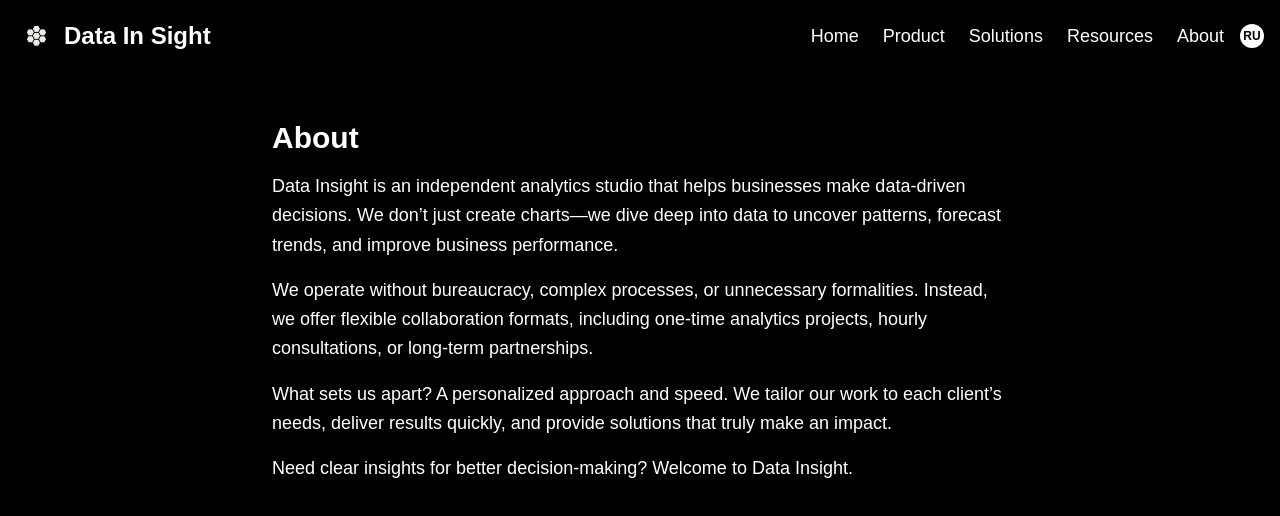
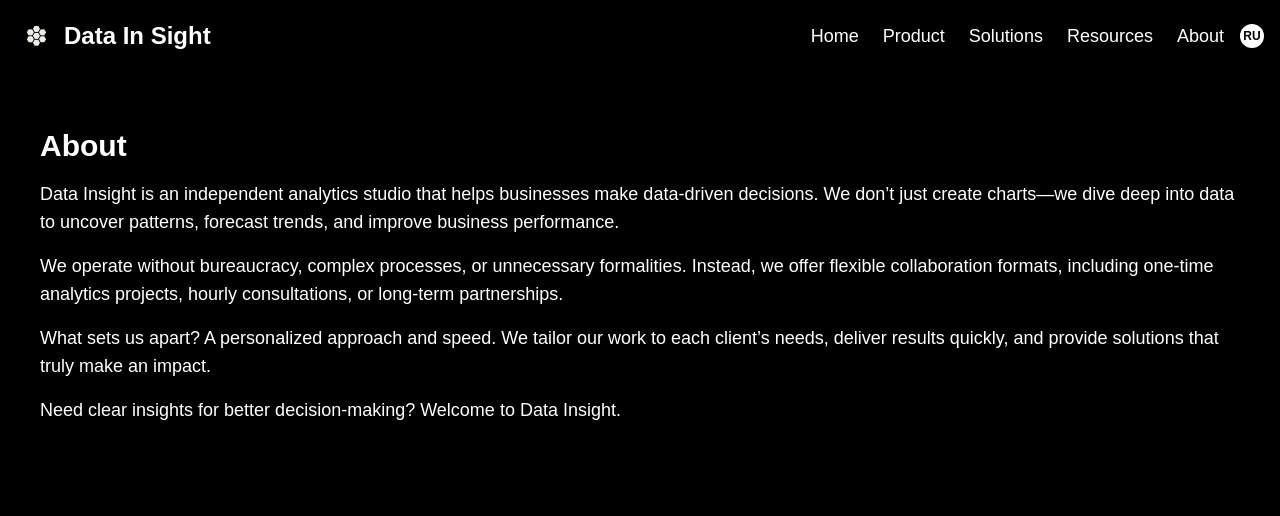
Before and after one commit to KseniiaBogatenkova/analytics-services, a React (Create React App) app: page /about in a window 1280 px wide. Shown: the top 516 px of the page. Built offline with nearby package versions, Linux system fonts and the light colour scheme.

Commit message:
Updated project with latest changes

```diff
--- a/src/locales/en/translation.json
+++ b/src/locales/en/translation.json
@@ -7,5 +7,25 @@
   "product": "Product",
   "solutions": "Solutions",
   "resources": "Resources",
-    "about": "About"
+  "about": "About",
+
+  "products_title": "Products",
+  "products_analytics": "Data Analytics: data exploration, insights discovery, and visualization creation",
+  "products_ab_testing": "A/B Testing: experiment design, results analysis, and recommendations",
+  "products_sql": "SQL & Databases: query optimization, database management, and working with big data",
+  "products_ml": "Python & Machine Learning: automation, data analysis, and forecasting",
+  "products_consulting": "Consulting & Training: business analytics guidance and foundational training",
+
+  "solutions_title": "Solutions",
+  "solutions_description": "Our solutions, driven by data analytics and a personalized approach, are designed to foster innovation, optimize business processes, and create measurable impact across various industries. We enable businesses to make informed decisions, reduce costs, and enhance performance through data insights, automation, and accurate forecasting.",
+
+  "resources_title": "Resources",
+  "resources_product_overview": "Product Overview",
+  "resources_webinars": "Webinars",
+
+  "about_title": "About",
+  "about_description": "Data Insight is an independent analytics studio that helps businesses make data-driven decisions. We don’t just create charts—we dive deep into data to uncover patterns, forecast trends, and improve business performance.",
+  "about_approach": "We operate without bureaucracy, complex processes, or unnecessary formalities. Instead, we offer flexible collaboration formats, including one-time analytics projects, hourly consultations, or long-term partnerships.",
+  "about_differentiation": "What sets us apart? A personalized approach and speed. We tailor our work to each client’s needs, deliver results quickly, and provide solutions that truly make an impact.",
+  "about_invite": "Need clear insights for better decision-making? Welcome to Data Insight."
 }
--- a/src/locales/ru/translation.json
+++ b/src/locales/ru/translation.json
@@ -7,5 +7,25 @@
   "product": "Продукт",
   "solutions": "Решения",
   "resources": "Ресурсы",
-    "about": "О нас"
+  "about": "О нас",
+
+  "products_title": "Продукты",
+  "products_analytics": "Аналитика данных: исследование данных, поиск инсайтов, построение визуализаций",
+  "products_ab_testing": "A/B-тестирование: дизайн экспериментов, анализ результатов, рекомендации",
+  "products_sql": "SQL и базы данных: настройка и оптимизация запросов, работа с большими данными",
+  "products_ml": "Python и ML: автоматизация, анализ, прогнозирование",
+  "products_consulting": "Консалтинг и обучение: помощь в разборе аналитики для бизнеса, обучение основам",
+
+  "solutions_title": "Решения",
+  "solutions_description": "Наши решения на основе аналитики данных и персонализированного подхода призваны стимулировать инновации, оптимизировать бизнес-процессы и оказывать влияние на результаты в различных отраслях. Мы помогаем принимать взвешенные решения, сокращать издержки и повышать эффективность бизнеса с помощью анализа данных, автоматизации и точных прогнозов.",
+
+  "resources_title": "Ресурсы",
+  "resources_product_overview": "Обзор продукта",
+  "resources_webinars": "Вебинары",
+
+  "about_title": "О нас",
+  "about_description": "Data In Sight – это независимая аналитическая студия, которая помогает бизнесу принимать решения на основе данных. Мы не просто строим графики — мы глубоко разбираемся в данных, чтобы находить закономерности, прогнозировать развитие и улучшать бизнес-показатели.",
+  "about_approach": "Мы работаем без бюрократии, сложных процессов и лишних формальностей. Вместо этого мы предлагаем гибкие форматы сотрудничества: разовые аналитические проекты, почасовые консультации или долгосрочное партнерство.",
+  "about_differentiation": "Что нас отличает? Индивидуальный подход и скорость. Мы адаптируемся под задачи клиента, работаем оперативно и предоставляем решения, которые действительно работают.",
+  "about_invite": "Вам нужны чёткие данные для принятия решений? Добро пожаловать в Data Insight."
 }
--- a/src/pages/About.js
+++ b/src/pages/About.js
@@ -1,30 +1,16 @@
 import React from "react";
+import { useTranslation } from "react-i18next";
 
 const About = () => {
+  const { t } = useTranslation();
+
   return (
-    <div className="text-white p-4 max-w-3xl mx-auto">
-      <h1 className="text-3xl font-bold mb-4">About</h1>
-      <p className="text-lg leading-relaxed mb-4">
-        Data Insight is an independent analytics studio that helps businesses
-        make data-driven decisions. We don’t just create charts—we dive deep
-        into data to uncover patterns, forecast trends, and improve business
-        performance.
-      </p>
-      <p className="text-lg leading-relaxed mb-4">
-        We operate without bureaucracy, complex processes, or unnecessary
-        formalities. Instead, we offer flexible collaboration formats,
-        including one-time analytics projects, hourly consultations,
-        or long-term partnerships.
-      </p>
-      <p className="text-lg leading-relaxed mb-4">
-        What sets us apart? A personalized approach and speed.
-        We tailor our work to each client’s needs, deliver results quickly,
-        and provide solutions that truly make an impact.
-      </p>
-      <p className="text-lg leading-relaxed">
-        Need clear insights for better decision-making?
-        Welcome to Data Insight.
-      </p>
+    <div className="text-left p-6">
+      <h1 className="text-3xl font-bold mb-4">{t("about_title")}</h1>
+      <p className="text-lg mb-4">{t("about_description")}</p>
+      <p className="text-lg mb-4">{t("about_approach")}</p>
+      <p className="text-lg mb-4">{t("about_differentiation")}</p>
+      <p className="text-lg mb-4">{t("about_invite")}</p>
     </div>
   );
 };
--- a/src/pages/Product.js
+++ b/src/pages/Product.js
@@ -1,28 +1,18 @@
 import React from "react";
+import { useTranslation } from "react-i18next";
 
 const Product = () => {
+  const { t } = useTranslation();
+
   return (
-    <div className="text-white p-4 max-w-3xl mx-auto">
-      <h1 className="text-3xl font-bold mb-4">Products</h1>
-      <ul className="list-disc ml-5 space-y-2">
-        <li>
-          <strong>Data Analytics:</strong> data exploration, insights discovery,
-          and visualization creation
-        </li>
-        <li>
-          <strong>A/B Testing:</strong> experiment design, results analysis, and recommendations
-        </li>
-        <li>
-          <strong>SQL & Databases:</strong> query optimization, database management, and working
-          with big data
-        </li>
-        <li>
-          <strong>Python & Machine Learning:</strong> automation, data analysis, and forecasting
-        </li>
-        <li>
-          <strong>Consulting & Training:</strong> business analytics guidance and foundational
-          training
-        </li>
+    <div className="ttext-left p-6">
+      <h1 className="text-3xl font-bold">{t("products_title")}</h1>
+      <ul className="mt-4 space-y-2 text-lg">
+        <li>{t("products_analytics")}</li>
+        <li>{t("products_ab_testing")}</li>
+        <li>{t("products_sql")}</li>
+        <li>{t("products_ml")}</li>
+        <li>{t("products_consulting")}</li>
       </ul>
     </div>
   );
--- a/src/pages/Resources.js
+++ b/src/pages/Resources.js
@@ -1,16 +1,16 @@
 import React from "react";
+import { useTranslation } from "react-i18next";
 
 const Resources = () => {
+  const { t } = useTranslation();
+
   return (
-    <div className="text-white p-4 max-w-3xl mx-auto">
-      <h1 className="text-3xl font-bold mb-4">Resources</h1>
-      <ul className="list-disc ml-5 space-y-2">
-        <li>
-          <strong>Product Overview</strong>
-        </li>
-        <li>
-          <strong>Webinars</strong>
-        </li>
+    <div className="text-left p-6">
+      <h1 className="text-3xl font-bold mb-4">{t("resources_title")}</h1>
+
+      <ul className="text-lg space-y-3">
+        <li>{t("resources_product_overview")}</li>
+        <li>{t("resources_webinars")}</li>
       </ul>
     </div>
   );
--- a/src/pages/Solutions.js
+++ b/src/pages/Solutions.js
@@ -1,17 +1,13 @@
 import React from "react";
+import { useTranslation } from "react-i18next";
 
 const Solutions = () => {
+  const { t } = useTranslation();
+
   return (
-    <div className="text-white p-4 max-w-3xl mx-auto">
-      <h1 className="text-3xl font-bold mb-4">Solutions</h1>
-      <p className="text-lg leading-relaxed">
-        Our solutions, driven by data analytics and a personalized approach,
-        are designed to foster innovation, optimize business processes,
-        and create measurable impact across various industries.
-        We enable businesses to make informed decisions, reduce costs,
-        and enhance performance through data insights, automation,
-        and accurate forecasting.
-      </p>
+    <div className="text-left p-6">
+      <h1 className="text-3xl font-bold mb-4">{t("solutions_title")}</h1>
+      <p className="text-lg">{t("solutions_description")}</p>
     </div>
   );
 };
```
Lines whose indentation alone changed are shown as unchanged.
